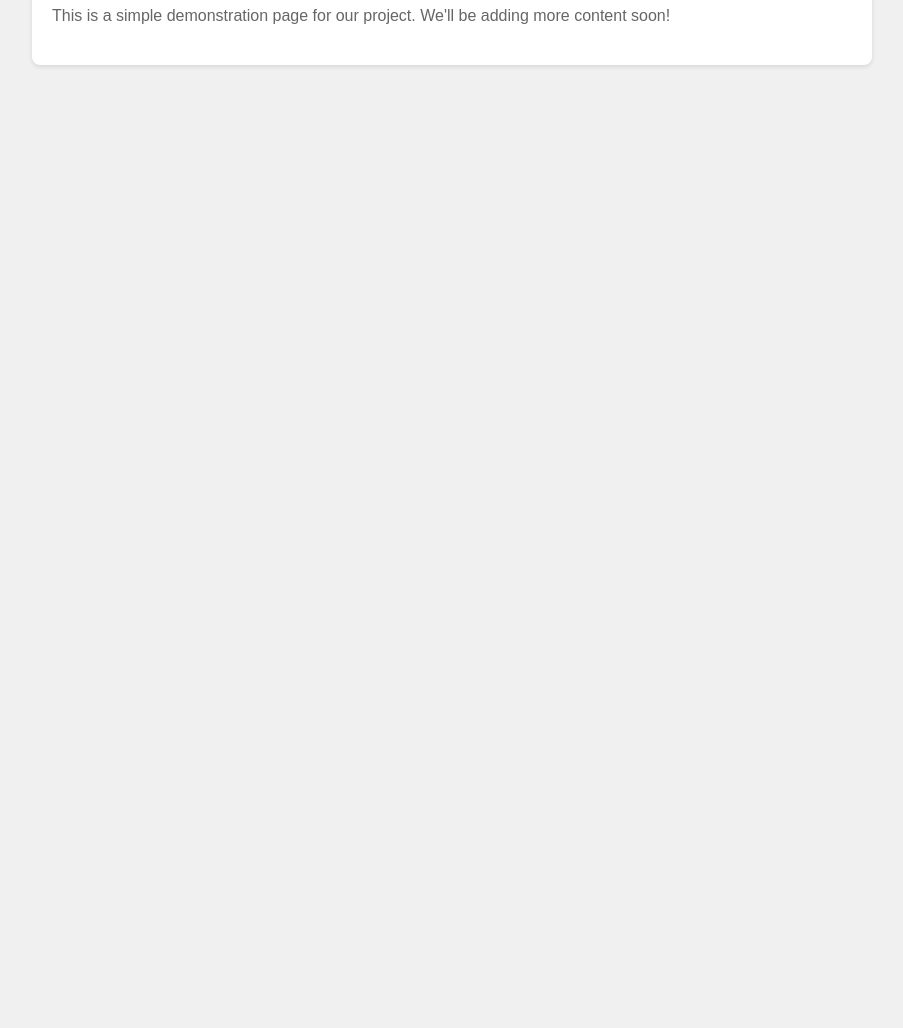
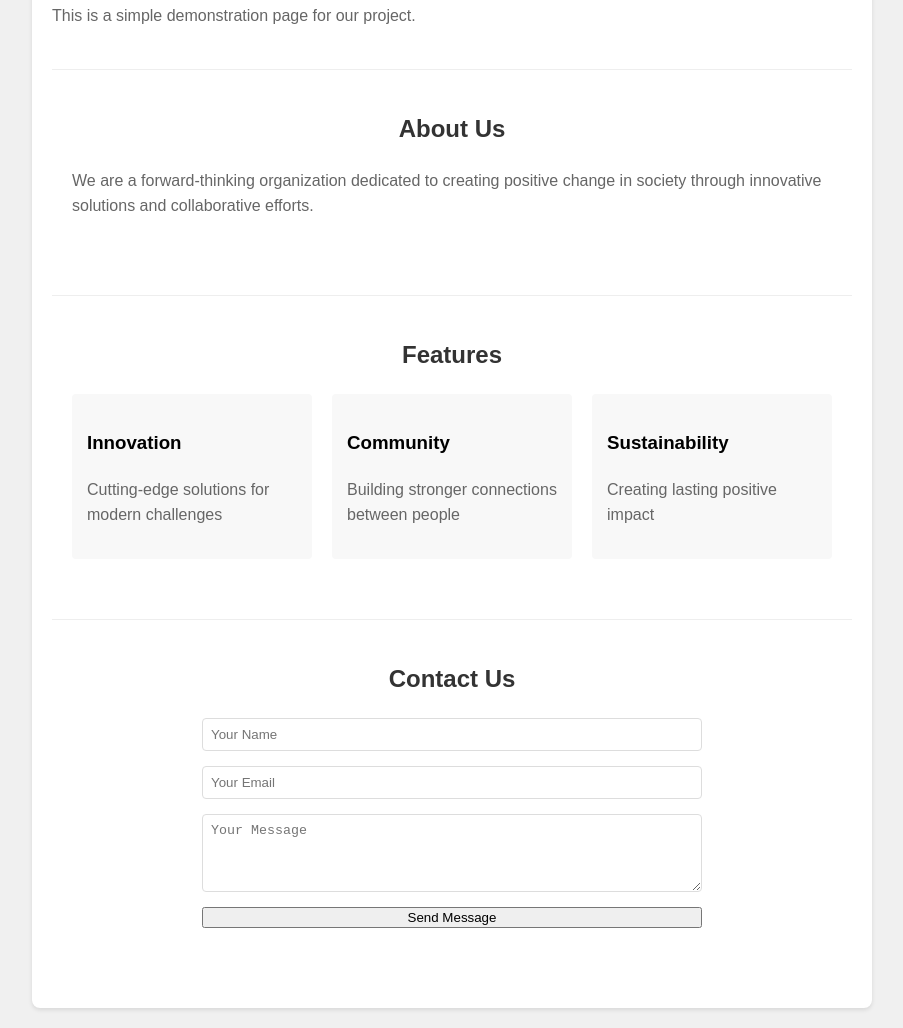
Before and after one commit to mananshah14/new-society-test, a plain HTML site: page index.html in a window 1280 px wide. Shown: the part 131-1159 px from the top of the page, without its empty margins (188-1091 px from the left). Before the commit the page ends 800 px from the top, so only its background shows below. Drawn offline with Linux system fonts and the light colour scheme.

Commit message:
Add more content sections to the landing page

```diff
--- a/index.html
+++ b/index.html
@@ -20,19 +20,80 @@
             border-radius: 8px;
             box-shadow: 0 2px 4px rgba(0,0,0,0.1);
         }
-        h1 {
+        h1, h2 {
             color: #333;
             text-align: center;
         }
         p {
             color: #666;
         }
+        .section {
+            margin: 40px 0;
+            padding: 20px;
+            border-top: 1px solid #eee;
+        }
+        .features {
+            display: grid;
+            grid-template-columns: repeat(auto-fit, minmax(200px, 1fr));
+            gap: 20px;
+            margin-top: 20px;
+        }
+        .feature-item {
+            padding: 15px;
+            background-color: #f8f8f8;
+            border-radius: 4px;
+        }
+        .contact-form {
+            display: grid;
+            gap: 15px;
+            max-width: 500px;
+            margin: 0 auto;
+        }
+        .contact-form input,
+        .contact-form textarea {
+            padding: 8px;
+            border: 1px solid #ddd;
+            border-radius: 4px;
+        }
     </style>
 </head>
 <body>
     <div class="container">
         <h1>Welcome to New Society</h1>
-        <p>This is a simple demonstration page for our project. We'll be adding more content soon!</p>
+        <p>This is a simple demonstration page for our project.</p>
+
+        <div class="section">
+            <h2>About Us</h2>
+            <p>We are a forward-thinking organization dedicated to creating positive change in society through innovative solutions and collaborative efforts.</p>
+        </div>
+
+        <div class="section">
+            <h2>Features</h2>
+            <div class="features">
+                <div class="feature-item">
+                    <h3>Innovation</h3>
+                    <p>Cutting-edge solutions for modern challenges</p>
+                </div>
+                <div class="feature-item">
+                    <h3>Community</h3>
+                    <p>Building stronger connections between people</p>
+                </div>
+                <div class="feature-item">
+                    <h3>Sustainability</h3>
+                    <p>Creating lasting positive impact</p>
+                </div>
+            </div>
+        </div>
+
+        <div class="section">
+            <h2>Contact Us</h2>
+            <form class="contact-form">
+                <input type="text" placeholder="Your Name" required>
+                <input type="email" placeholder="Your Email" required>
+                <textarea rows="4" placeholder="Your Message" required></textarea>
+                <button type="submit">Send Message</button>
+            </form>
+        </div>
     </div>
 </body>
 </html>
```
